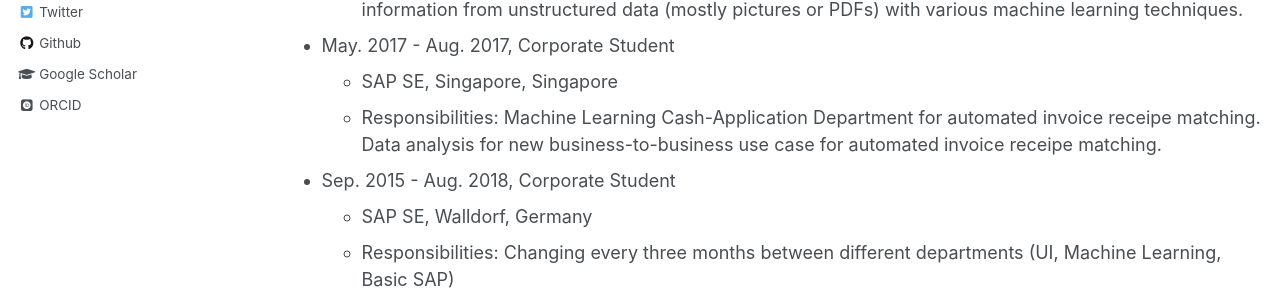
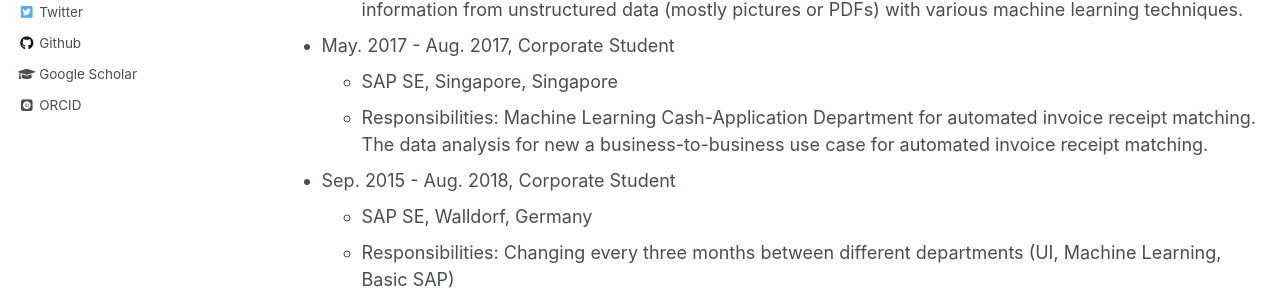
Before and after one commit to GeJulia/gejulia.github.io, a Jekyll site: the page built from _pages/cv.md, in a window 1280 px wide and 1187 px high. Shown: the part 483-783 px from the top of the window. Built offline with Jekyll 4.4.1, drawn with Linux system fonts in a browser that asks for light colours; some web fonts are replaced.

Commit message:
Update cv.md

```diff
--- a/_pages/cv.md
+++ b/_pages/cv.md
@@ -24,7 +24,7 @@ Work experience
 
 * May. 2017 - Aug. 2017, Corporate Student
   * SAP SE, Singapore, Singapore
-  * Responsibilities: Machine Learning Cash-Application Department for automated invoice receipe matching. Data analysis for new business-to-business use case for automated invoice receipe matching.
+  * Responsibilities: Machine Learning Cash-Application Department for automated invoice receipt matching. The data analysis for new a business-to-business use case for automated invoice receipt matching.
 
 * Sep. 2015 - Aug. 2018, Corporate Student
   * SAP SE, Walldorf, Germany
```
